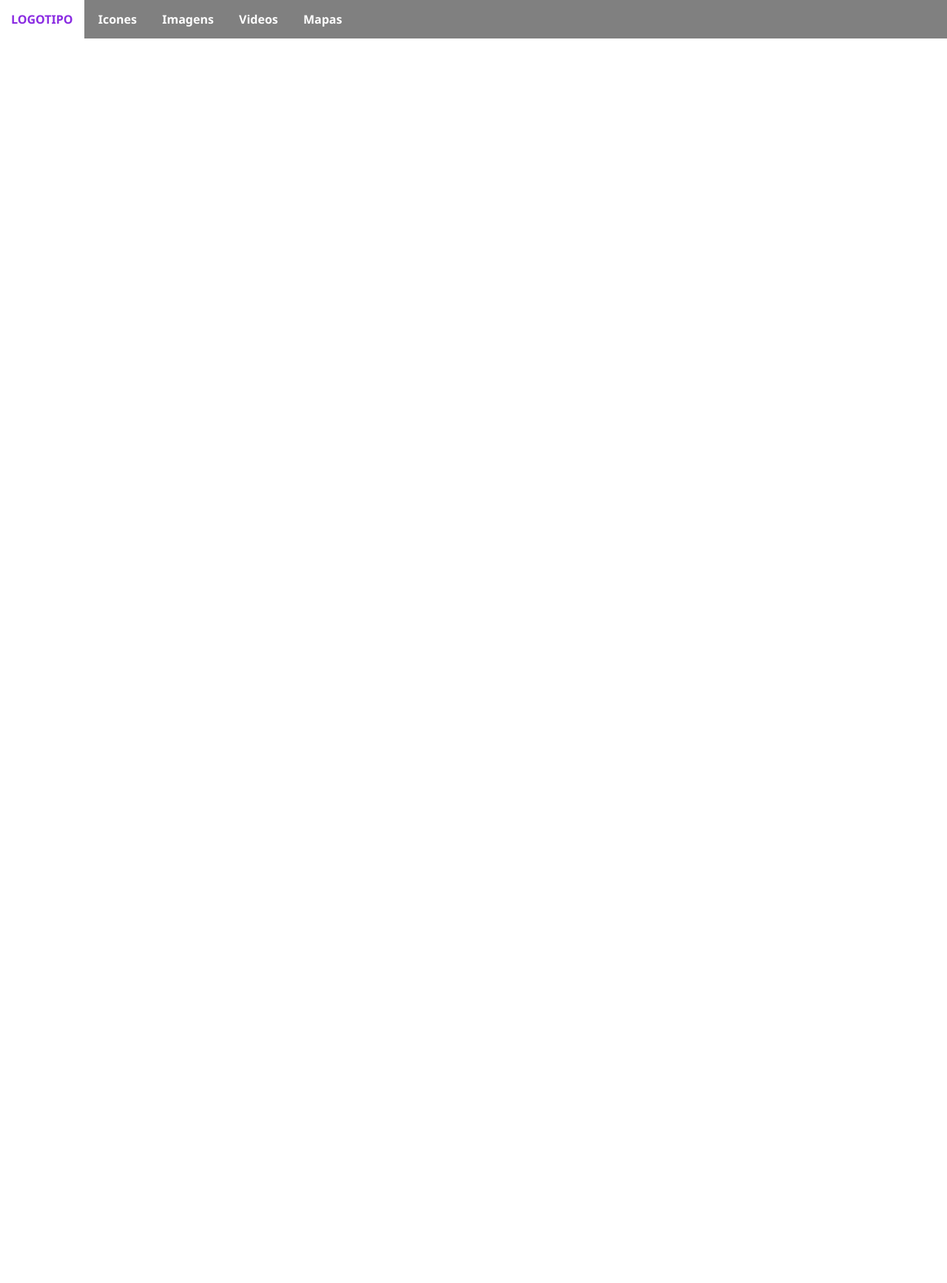
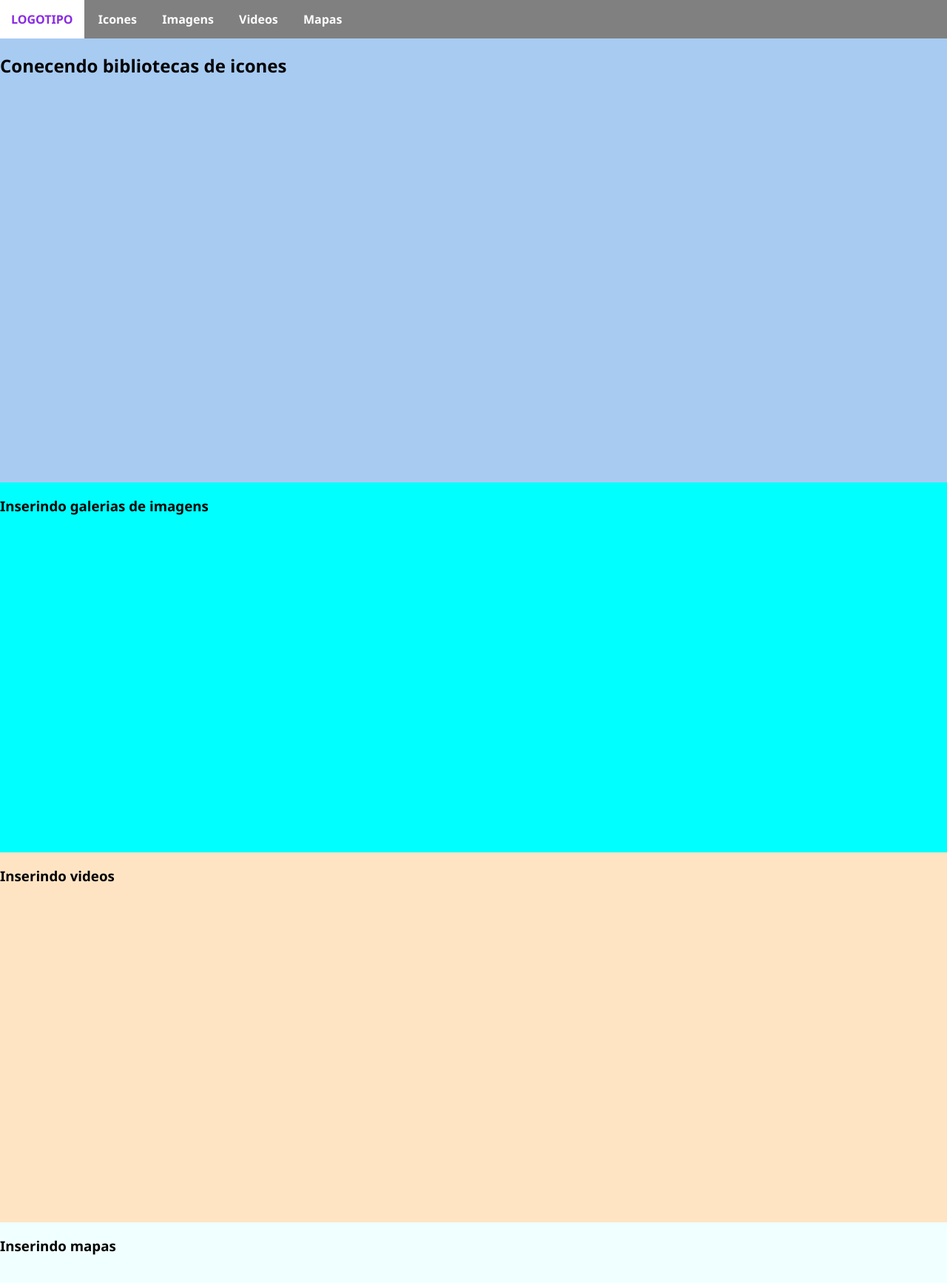
Before and after one commit to angelomarcio40/Menu-Basico, a plain HTML site: page index.html in a window 1280 px wide. Shown: the whole page at 74% size. Before the commit the page ends 800 px from the top, so only its background shows below. Drawn offline with Linux system fonts and the light colour scheme.

Commit message:
Menu ancora adicinado

```diff
--- a/css/estilo.css
+++ b/css/estilo.css
@@ -10,6 +10,8 @@ body{
 nav{
     background-color: gray;
     width: 100%;
+    float: left;
+    box-shadow: rgba(50, 50, 93, 0.25) 0px 13px 27px -5px, rgba(0, 0, 0, 0.3) 0px 8px 16px -8px;
 }
 
 nav ul{
@@ -39,3 +41,31 @@ nav ul li a:hover{
     background-color: #FFF;
     color: blueviolet;
 }
+
+#icones{
+    float: left;
+    background-color: #a8cbf2;
+    width: 100%;
+    height: 600px;
+}
+
+#imagens{
+    float: left;
+    background-color: aqua;
+    width: 100%;
+    height: 500px;
+}
+
+#videos{
+    float: left;
+    background-color: bisque;
+    width: 100%;
+    height: 500px;
+}
+
+#mapas{
+    float: left;
+    background-color: azure;
+    width: 100%;
+    height: 500px;
+}
--- a/index.html
+++ b/index.html
@@ -12,13 +12,27 @@
     <div id="container">
         <nav>
             <ul>
-                <li><a href="">LOGOTIPO</a></li>
-                <li><a href="">Icones</a></li>
-                <li><a href="">Imagens</a></li>
-                <li><a href="">Videos</a></li>
-                <li><a href="">Mapas</a></li>
+                <li><a href="#icones">LOGOTIPO</a></li>
+                <li><a href="#icones">Icones</a></li>
+                <li><a href="#imagens">Imagens</a></li>
+                <li><a href="#videos">Videos</a></li>
+                <li><a href="#mapas">Mapas</a></li>
             </ul>
-        </nav>
-    </div>
+            <div id="icones">
+                <h2>Conecendo bibliotecas de icones</h2>
+            </div>
+
+            <div id="imagens">
+                <h3>Inserindo galerias de imagens</h3>
+            </div>
+
+            <div id="videos">
+                <h3>Inserindo videos</h3>
+            </div>
+
+            <div id="mapas">
+                <h3>Inserindo mapas</h3>
+            </div>
+    </div> <!--Final do container-->
 </body>
 </html>
```
